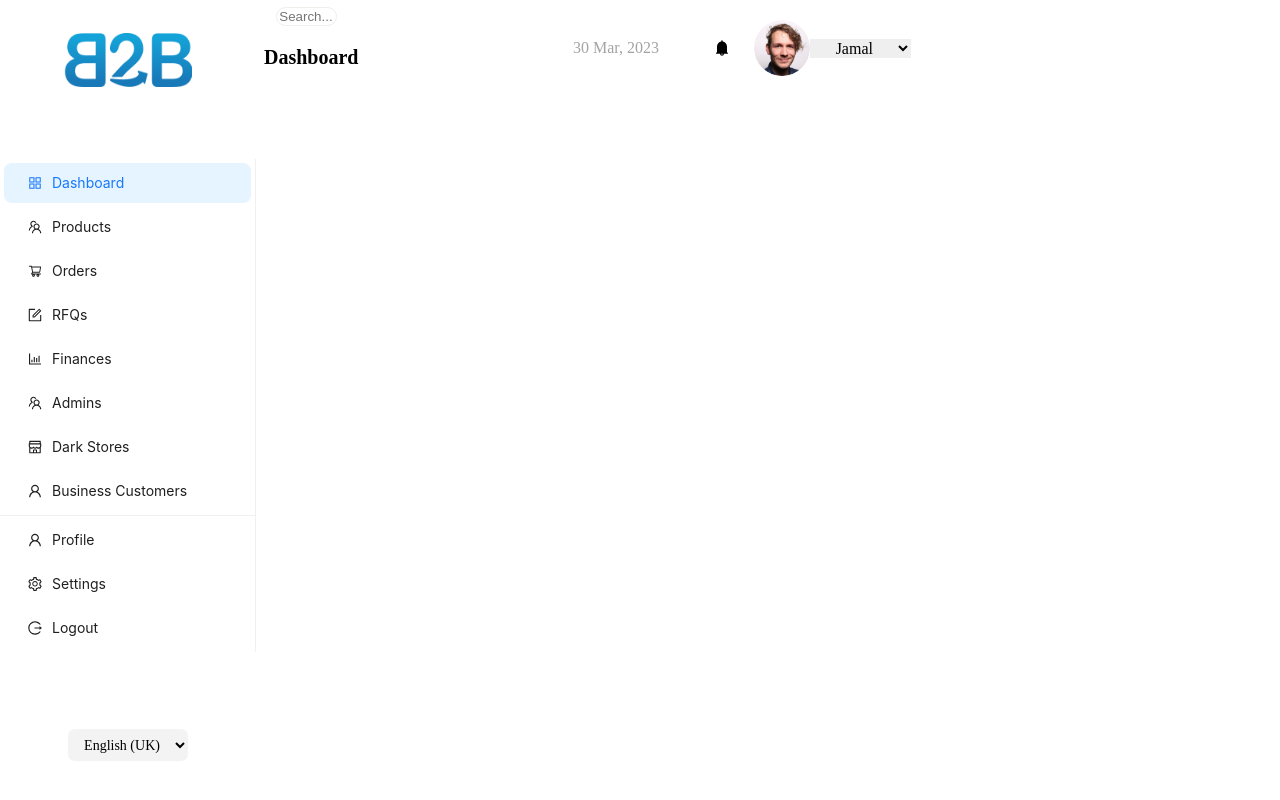
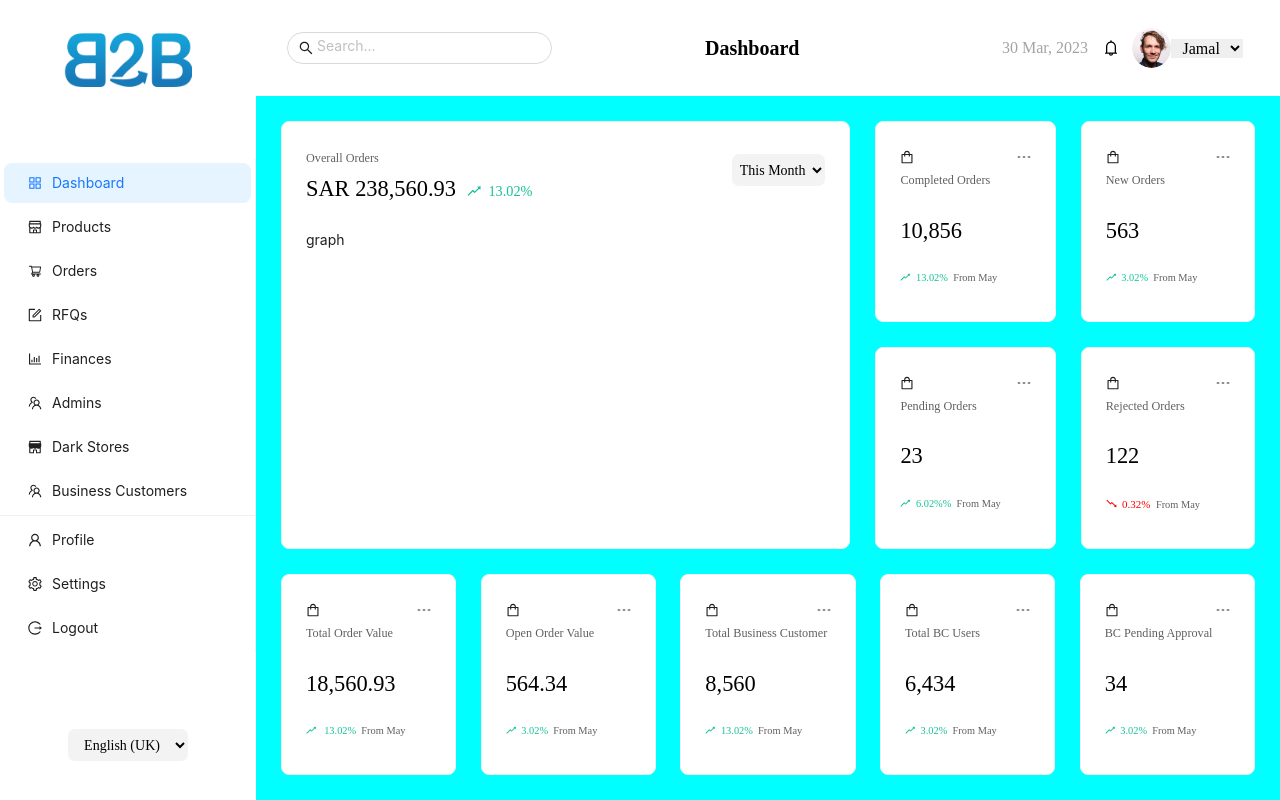
Before and after one commit to ShahStack053/B2B_app, a React (Create React App) app: page /dashboard in a window 1280 px wide. Built offline with nearby package versions, Linux system fonts and the light colour scheme.

Commit message:
widget set using grid and antd card

```diff
--- a/src/Components/Pages/Dashboard/Dashboard.jsx
+++ b/src/Components/Pages/Dashboard/Dashboard.jsx
@@ -1,6 +1,8 @@
 import React from "react";
 import logo from "../../../Assets/Images/logo.png";
 import userImage from "../../../Assets/Images/userImage.png";
+import { Card, Input } from "antd";
+
 import "./Dashboard.css";
 
 import {
@@ -12,7 +14,13 @@ import {
   ShoppingCartOutlined,
   ShopOutlined,
   SettingOutlined,
-  BellFilled,
+  SearchOutlined,
+  RiseOutlined,
+  BellOutlined,
+  ShopFilled,
+  FallOutlined,
+  DashOutlined,
+  ShoppingOutlined,
   LogoutOutlined,
 } from "@ant-design/icons";
 import { Menu } from "antd";
@@ -39,13 +47,13 @@ const finalDate = `${day} ${month}, ${year}`;
 //Side bar Item
 const items = [
   getItem("Dashboard", "1", <AppstoreOutlined />),
-  getItem("Products", "2", <TeamOutlined />),
+  getItem("Products", "2", <ShopOutlined />),
   getItem("Orders", "3", <ShoppingCartOutlined />),
   getItem("RFQs", "4", <FormOutlined />),
   getItem("Finances", "5", <BarChartOutlined />),
   getItem("Admins", "6", <TeamOutlined />),
-  getItem("Dark Stores", "7", <ShopOutlined />),
-  getItem("Business Customers", "8", <UserOutlined />),
+  getItem("Dark Stores", "7", <ShopFilled />),
+  getItem("Business Customers", "8", <TeamOutlined />),
   {
     type: "divider",
   },
@@ -69,30 +77,249 @@ const Dashboard = () => {
       </div>
       <div className="rightSideDiv">
         <div className="topBar">
-          <div className="topbarLeft">
-            <div className="searchLeftTop">
-              {/* <input type="text" placeholder="Search" value="" /> */}
-              <input type="text" name="" placeholder="Search..." />
-            </div>
-            <div className="dashboardTopBar">
-              <h3 className="dashboardTop">Dashboard</h3>
-            </div>
+          <div className="searchLeftTop">
+            <Input
+              style={{ borderRadius: 18, width: 265 }}
+              placeholder="Search..."
+              prefix={<SearchOutlined />}
+            />
+          </div>
+          <div className="dashboardTopBarDiv">
+            <h3 className="dashboardTop">Dashboard</h3>
           </div>
           <div className="topBarRight">
             <p className="DateTop">{finalDate}</p>
             <span className="iconbellTop">
-              <BellFilled />
+              <BellOutlined />
             </span>
-
             <img src={userImage} alt="userImage" className="userImage" />
             <select className="personDropDown">
               <option>Jamal</option>
             </select>
           </div>
         </div>
-        <div className="main">
-          <div className="topDiv"></div>
+        <div className="container">
+          <div className="main">
+            <Card className="graph-div">
+              <div className="graph-div-up">
+                <div className="graph-credential-div">
+                  <span className="graph-title"> Overall Orders</span>
+                  <p className="graph-price">
+                    SAR 238,560.93&nbsp;&nbsp;
+                    <span className="graph-percentage">
+                      <RiseOutlined />
+                      &nbsp; 13.02%
+                    </span>
+                  </p>
+                </div>
+                <div className="graph-month-div">
+                  <select className="graph-month">
+                    <option>This Month</option>
+                  </select>
+                </div>
+              </div>
+              <div className="graph">graph</div>
+            </Card>
+
+            <div className="widgets-order-div">
+              <Card className="widget-order-card">
+                <div className="widget-up">
+                  <span>
+                    <ShoppingOutlined />
+                  </span>
+                  <span>
+                    <DashOutlined />
+                  </span>
+                </div>
+                <div>
+                  <span className="card-title"> Completed Orders</span>
+                  <p className="card-orders"> 10,856</p>
+                  <p className="card-percentage-rise">
+                    <RiseOutlined />
+                    &nbsp; 13.02% &nbsp;
+                    <span className="card-month">From May</span>
+                  </p>
+                </div>
+              </Card>
+              <Card className="widget-order-card">
+                <div className="widget-up">
+                  <span>
+                    <ShoppingOutlined />
+                  </span>
+                  <span>
+                    <DashOutlined />
+                  </span>
+                </div>
+                <div>
+                  <span className="card-title">New Orders</span>
+                  <p className="card-orders"> 563</p>
+                  <p className="card-percentage-rise">
+                    <RiseOutlined />
+                    &nbsp; 3.02% &nbsp;
+                    <span className="card-month">From May</span>
+                  </p>
+                </div>
+              </Card>
+              <Card className="widget-order-card">
+                <div className="widget-up">
+                  <span>
+                    <ShoppingOutlined />
+                  </span>
+                  <span>
+                    <DashOutlined />
+                  </span>
+                </div>
+                <div>
+                  <span className="card-title"> Pending Orders</span>
+                  <p className="card-orders"> 23</p>
+                  <p className="card-percentage-rise">
+                    <RiseOutlined />
+                    &nbsp; 6.02%% &nbsp;
+                    <span className="card-month">From May</span>
+                  </p>
+                </div>
+              </Card>
+              <Card className="widget-order-card">
+                <div className="widget-up">
+                  <span>
+                    <ShoppingOutlined />
+                  </span>
+                  <span>
+                    <DashOutlined />
+                  </span>
+                </div>
+                <div>
+                  <span className="card-title"> Rejected Orders</span>
+                  <p className="card-orders"> 122</p>
+                  <p className="card-percentage-fall">
+                    <FallOutlined />
+                    &nbsp; 0.32% &nbsp;
+                    <span className="card-month">From May</span>
+                  </p>
+                </div>
+              </Card>
+            </div>
+          </div>
+          <div className="widgets-card-div">
+            <Card className="widget-card">
+              <div className="widget-up">
+                <span>
+                  <ShoppingOutlined />
+                </span>
+                <span>
+                  <DashOutlined />
+                </span>
+              </div>
+              <div>
+                <span className="card-title"> Total Order Value</span>
+                <p className="card-orders"> 18,560.93</p>
+                <p className="card-percentage-rise">
+                  <RiseOutlined /> &nbsp; 13.02% &nbsp;
+                  <span className="card-month">From May</span>
+                </p>
+              </div>
+            </Card>
+            <Card className="widget-card">
+              <div className="widget-up">
+                <span>
+                  <ShoppingOutlined />
+                </span>
+                <span>
+                  <DashOutlined />
+                </span>
+              </div>
+              <div>
+                <span className="card-title"> Open Order Value</span>
+                <p className="card-orders"> 564.34</p>
+                <p className="card-percentage-rise">
+                  <RiseOutlined />
+                  &nbsp; 3.02% &nbsp;
+                  <span className="card-month">From May</span>
+                </p>
+              </div>
+            </Card>
+            <Card className="widget-card">
+              <div className="widget-up">
+                <span>
+                  <ShoppingOutlined />
+                </span>
+                <span>
+                  <DashOutlined />
+                </span>
+              </div>
+              <div>
+                <span className="card-title"> Total Business Customer</span>
+                <p className="card-orders"> 8,560</p>
+                <p className="card-percentage-rise">
+                  <RiseOutlined />
+                  &nbsp; 13.02% &nbsp;
+                  <span className="card-month">From May</span>
+                </p>
+              </div>
+            </Card>
+            <Card className="widget-card">
+              <div className="widget-up">
+                <span>
+                  <ShoppingOutlined />
+                </span>
+                <span>
+                  <DashOutlined />
+                </span>
+              </div>
+              <div>
+                <span className="card-title"> Total BC Users</span>
+                <p className="card-orders"> 6,434</p>
+                <p className="card-percentage-rise">
+                  <RiseOutlined />
+                  &nbsp; 3.02% &nbsp;
+                  <span className="card-month">From May</span>
+                </p>
+              </div>
+            </Card>
+            <Card className="widget-card">
+              <div className="widget-up">
+                <span>
+                  <ShoppingOutlined />
+                </span>
+                <span>
+                  <DashOutlined />
+                </span>
+              </div>
+              <div>
+                <span className="card-title"> BC Pending Approval</span>
+                <p className="card-orders"> 34</p>
+                <p className="card-percentage-rise">
+                  <RiseOutlined />
+                  &nbsp; 3.02% &nbsp;
+                  <span className="card-month">From May</span>
+                </p>
+              </div>
+            </Card>
+          </div>
         </div>
+        {/* <div className="main">
+          <div className="top-main-div">
+            <div className="top-main-left">
+              <div className="top-main-left-up">
+                <div className="top-main-left-up-left">
+                  <p className="top-main-left-up-left-orders">Overall Orders</p>
+                  <div className="top-main-left-up-left-child">
+                    <p className="top-main-left-up-left-child-price">
+                      SAR 238,560.93 &nbsp;
+                    </p>
+                    <span className="top-main-left-up-left-child-percent">
+                      <RiseOutlined />
+                      13.02%
+                    </span>
+                  </div>
+                </div>
+                <div className="top-main-left-up-right">RightUp</div>
+              </div>
+              <div className="top-main-left-down">leftDown</div>
+            </div>
+            <div className="top-main-right">Right Main</div>
+          </div>
+        </div> */}
       </div>
     </div>
   );
```
